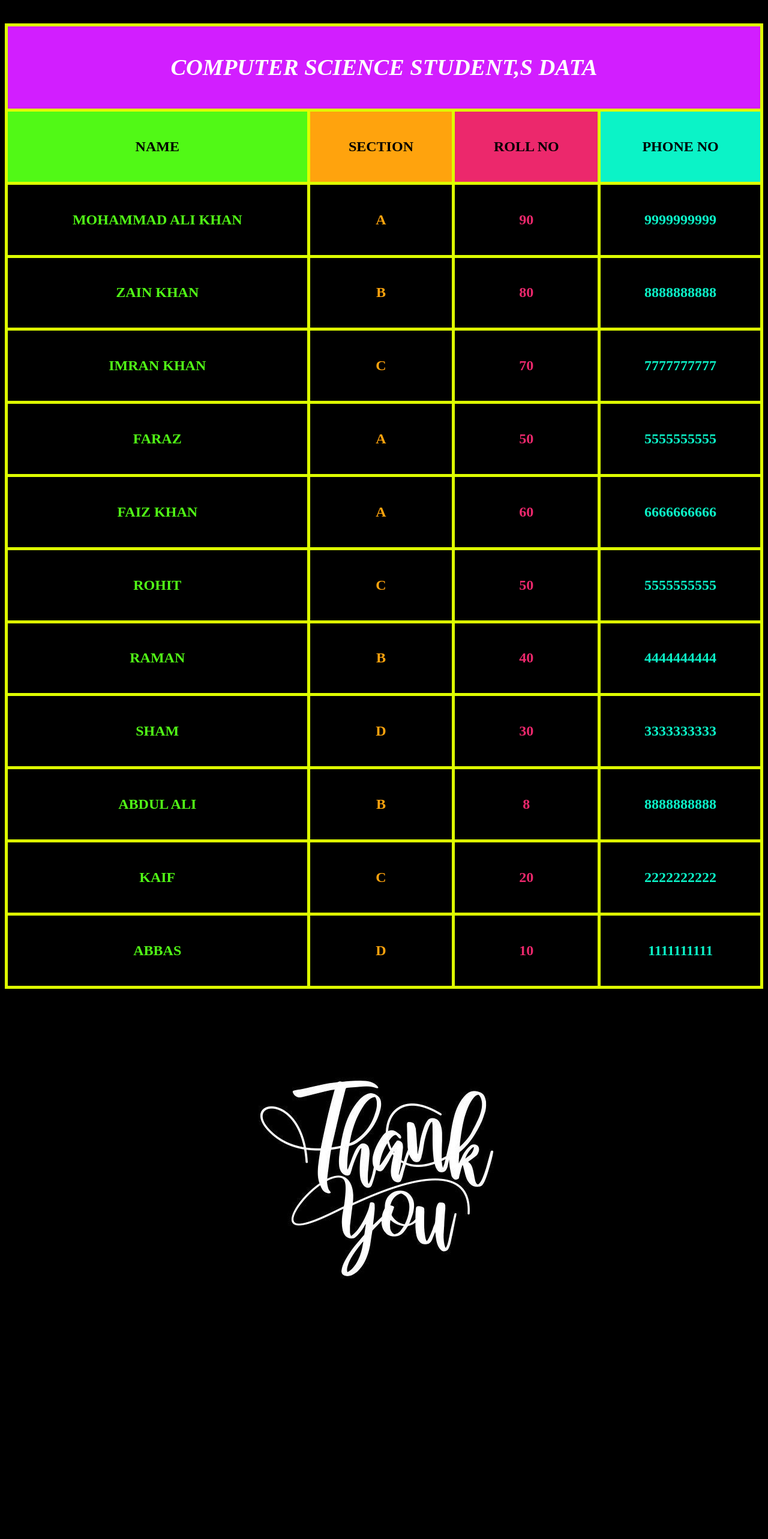
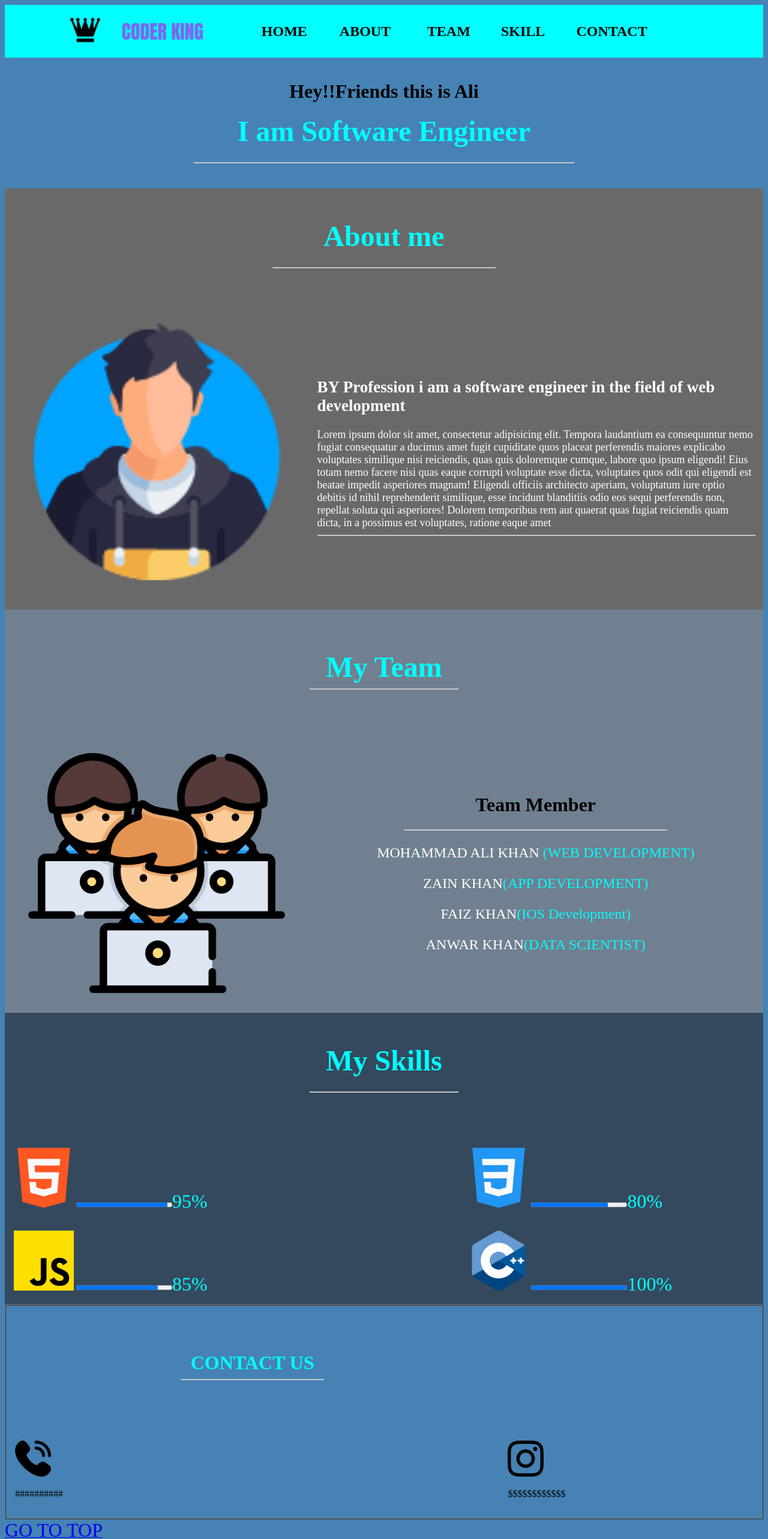
Before and after one commit to Code9907/wekings, a plain HTML site: page index.html in a window 1280 px wide. Shown: the whole page at 60% size. Before the commit the page ends 2292 px from the top, so only its background shows below. Drawn offline with Linux system fonts and the light colour scheme.

Commit message:
first comrit

```diff
--- a/index.html
+++ b/index.html
@@ -1,106 +1,203 @@
 <!DOCTYPE html>
-<html>
+<html lang="en">
 <head>
   <meta charset="UTF-8">
-  <meta name="viewport" content="width=device-width, initial-scale=1">
-	<title>TABLE PROJECT</title>
-	<link rel="stylesheet" href="style.css">
+  <meta name="viewport" content="width=device-width, initial-scale=1.0">
+  <meta http-equiv="X-UA-Compatible" content="ie=edge">
+  <title>MY PROJECT</title>
 </head>
-<body style="background-color:black ">
-<TABLE width="100%"border="0"cellpadding="25"align="center"bgcolor="#DEFF00"cellspacing="5">
-<CAPTION><marquee scrollamount="10"><font color="white"size="5">FOR PROJECT</font><marquee></CAPTION>
-<THEAD>
-<Tr>
-  <th colspan="4"bgcolor="#D21EFF">
-    <h1>
-     <big><font color="white"><i>COMPUTER SCIENCE STUDENT,S DATA</i></font></big>
-    </h1>
-  </th>
+<body bgcolor="#4682B4">
+<!--START HEADER-->
+<table width="100%"border="0"align="center"cellpadding="15"cells pacing="0"bgcolor="#00FFFF">
+  <tr><td>
+    <table width="85%"border="0"align="center"cellpadding="0"cellspacing="0">
+      <tr>
+        <td><img src="/crown (1).png"height="50px"></td>
+        <td>
+          <b><font size="6"color="#7B68EE"face="impact">CODER KING</b></font>
+        <td>
+        <td></td>
+        <td><a href="#HOME"style="text-decoration:none"><b><font size="5"color="black">HOME</font></b></td>
+        <td><a href="#ABOUT"style="text-decoration:none"><b><font size="5"color="black">ABOUT</font></b></td>
+        <td><a href="#TEAM"style="text-decoration:none"><b><font size="5"color="black">TEAM</font></b></td>
+        <td><a href="#SKILL"style="text-decoration:none"><b><font size="5"color="black">SKILL</font></b></td>
+        <td><a href="#CONTACT"style="text-decoration:none"><b><font size="5"color="black">CONTACT</font></b></td>
+      </tr>
+    </table>
+  </td></tr>
+</table>
+<!--END HEADER-->
+<BR>
+<!--START HOME-->
+<a name="HOME">
+<table width="100%"border="0"cellpadding="0"cellspacing="0"align="center">
+<TR><TD>
+  <TABLE width="100%"border="0"cellpadding="0"cellspacing="0"align="center">
+    <TR>
+      <TD align="center">
+        <H2>
+          <font size="6">
+            Hey!!Friends this is Ali</font>
+          </H2>
+      <H3>
+        <font color="#00FFFF"size="7">
+        I am Software Engineer
+        </H3>
+      <HR align="center"width="50%">
+      </TD>
+    </TR>
+  </TABLE>
+</TD></TR>
+<TABLE>
+</a>
+<!--END HOME-->
+<br>
+<!--START ABOUT-->
+<a name="ABOUT">
+<TABLE WIDTH="100%"BORDER="0"CELLPADDING="0"cellspacing="0"bgcolor="#696969">
+  <TR>
+    <TD>
+      <TABLE width="100%"border="0"cellpadding="15"cellspacing="0">
+        <tr>
+          <td colspan="2"height="180"align="center"valing="middle">
+            <font size="7"color="#00FFFF"><b>About me</b>
+          <HR align="CENTER"width="30%">
+          </td>
         </tr>
         <TR>
-  <Th style="background-color:#51F916 "> <h2><b>NAME</b></h2></Th>
-  <TH style="background-color:#FFA30D "><h2><b>SECTION</b></h2></TH>
-  <TH style="background-color:#EC286C"><h2><b>ROLL NO</b></h2></TH>
-  <TH style="background-color:#0BF3C7 "><h2><b>PHONE NO</b></h2></TH>
+          <TD width="40%"align="center">
+            <img src="/boy.png"width="90%">
+          </TD>
+        <TD width="60%">
+          <font color="white"size="4">
+          <h2>BY Profession i am a software engineer in the field of web development</h2>
+        Lorem ipsum dolor sit amet, consectetur adipisicing elit. Tempora laudantium ea consequuntur nemo fugiat consequatur a ducimus amet fugit cupiditate quos placeat perferendis maiores explicabo voluptates similique nisi reiciendis, quas quis doloremque cumque, labore quo ipsum eligendi! Eius totam nemo facere nisi quas eaque corrupti voluptate esse dicta, voluptates quos odit qui eligendi est beatae impedit asperiores magnam! Eligendi officiis architecto aperiam, voluptatum iure optio debitis id nihil reprehenderit similique, esse incidunt blanditiis odio eos sequi perferendis non, repellat soluta qui asperiores! Dolorem temporibus rem aut quaerat quas fugiat reiciendis quam dicta, in a possimus est voluptates, ratione eaque amet
+        <hr width="100%"align="center">
+        </font>
+        </TD>
         </TR>
-<THAED>
-  <TR bgcolor="black">
-    <TD align="center"><font color="#51F916"><h2>MOHAMMAD ALI KHAN</h2></font></TD>
-  <TD align="center"><font color="#FFA30D"><h2>A</h2></font></TD>
- <TD align="center"><font color="#EC286C"><h2>90</h2></font></TD>
-   <TD align="center"><font color="#0BF3C7"><h2>9999999999</h2></font></TD>
-  </TR>
-  </TR>
-  </TR>
-<tr bgcolor="black">
-   <TD align="center"><font color="#51F916"><h2>ZAIN KHAN</h2></font></TD>
-  <TD align="center"><font color="#FFA30D"><h2>B</h2></font></TD>
- <TD align="center"><font color="#EC286C"><h2>80</h2></font></TD>
-   <TD align="center"><font color="#0BF3C7"><h2>8888888888</h2></font></TD>
-</tr>
-<tr bgcolor="black">
-   <TD align="center"><font color="#51F916"><h2>IMRAN KHAN</h2></font></TD>
-  <TD align="center"><font color="#FFA30D"><h2>C</h2></font></TD>
- <TD align="center"><font color="#EC286C"><h2>70</h2></font></TD>
-   <TD align="center"><font color="#0BF3C7"><h2>7777777777</h2></font></TD>
-</tr>
-<tr bgcolor="black">
-   <TD align="center"><font color="#51F916"><h2>FARAZ</h2></font></TD>
-  <TD align="center"><font color="#FFA30D"><h2>A</h2></font></TD>
- <TD align="center"><font color="#EC286C"><h2>50</h2></font></TD>
-   <TD align="center"><font color="#0BF3C7"><h2>5555555555</h2></font></TD>
-</tr>
-<tr bgcolor="black">
-   <TD align="center"><font color="#51F916"><h2>FAIZ KHAN</h2></font></TD>
-  <TD align="center"><font color="#FFA30D"><h2>A</h2></font></TD>
- <TD align="center"><font color="#EC286C"><h2>60</h2></font></TD>
-   <TD align="center"><font color="#0BF3C7"><h2>6666666666</h2></font></TD>
-</tr>
-<tr bgcolor="black">
-   <TD align="center"><font color="#51F916"><h2>ROHIT</h2></font></TD>
-  <TD align="center"><font color="#FFA30D"><h2>C</h2></font></TD>
- <TD align="center"><font color="#EC286C"><h2>50</h2></font></TD>
-   <TD align="center"><font color="#0BF3C7"><h2>5555555555</h2></font></TD>
-</tr>
-<tr bgcolor="black">
-   <TD align="center"><font color="#51F916"><h2>RAMAN</h2></font></TD>
-  <TD align="center"><font color="#FFA30D"><h2>B</h2></font></TD>
- <TD align="center"><font color="#EC286C"><h2>40</h2></font></TD>
-   <TD align="center"><font color="#0BF3C7"><h2>4444444444</h2></font></TD>
-</tr>
-<tr bgcolor="black">
-   <TD align="center"><font color="#51F916"><h2>SHAM</h2></font></TD>
-  <TD align="center"><font color="#FFA30D"><h2>D</h2></font></TD>
- <TD align="center"><font color="#EC286C"><h2>30</h2></font></TD>
-   <TD align="center"><font color="#0BF3C7"><h2>3333333333</h2></font></TD>
-</tr>
-<tr bgcolor="black">
-   <TD align="center"><font color="#51F916"><h2>ABDUL ALI</h2></font></TD>
-  <TD align="center"><font color="#FFA30D"><h2>B</h2></font></TD>
- <TD align="center"><font color="#EC286C"><h2>8</h2></font></TD>
-   <TD align="center"><font color="#0BF3C7"><h2>8888888888</h2></font></TD>
-</tr>
-<tr bgcolor="black">
-   <TD align="center"><font color="#51F916"><h2>KAIF</h2></font></TD>
-  <TD align="center"><font color="#FFA30D"><h2>C</h2></font></TD>
- <TD align="center"><font color="#EC286C"><h2>20</h2></font></TD>
-   <TD align="center"><font color="#0BF3C7"><h2>2222222222</h2></font></TD>
-</tr>
-<tr bgcolor="black">
-   <TD align="center"><font color="#51F916"><h2>ABBAS</h2></font></TD>
-  <TD align="center"><font color="#FFA30D"><h2>D</h2></font></TD>
- <TD align="center"><font color="#EC286C"><h2>10</h2></font></TD>
-   <TD align="center"><font color="#0BF3C7"><h2>1111111111</h2></font></TD>
+        <tr>
+          <td></td>
         </tr>
       </TABLE>
+    </TD>
+  </TR>
+</TABLE>
+</a>
+<!--END ABOUT-->
+<!--START TEAM-->
+<a name="TEAM">
+<TABLE width="100%"border="0"cellpadding="0"cellspacing="0"bgcolor="#708090">
+ <TR>
+   <TD>
+     <TABLE width="100%"border="0"cellpadding="15"cellspacing="0">
+      <tr>
+        <td align="center"colspan="2"height="180px">
+         <font color="#00FFFF"size="7">  <b>My Team</b>
+         </font>
+         <HR WIDTH="20%"ALIGN="CENTER">
+      </td>
+      </tr>
+       <TR>
+         <TD width="40%"align="center">
+           <img src="/teamwork.png"width="90%">
+         </TD>
+         <TD width="80%"align="center">
+          <H1>Team Member</H1>
+         <hr width="60%"align="center">
+         <font color="white"size="5">
+           <p>
+             MOHAMMAD ALI KHAN
+             <font color="00FFFF">(WEB DEVELOPMENT)</font>
+             </p>
+           <p>
+             ZAIN KHAN<font color="00FFFF">(APP DEVELOPMENT)</font>
+           </p>
+         <p>
+           FAIZ KHAN<font color="00FFFF">(IOS Development)</font>
+         </p>
+         <p>
+           ANWAR KHAN<font color="00FFFF">(DATA SCIENTIST)</font>
+         </p>
 
-<table align="center">
+         </font>
+         </TD>
+       </TR>
+     </TABLE>
+   </TD>
+ </TR>
+  <TABLE>
+
+</TABLE>
+</a>
+<!--END TEAM-->
+<!--START SKILL-->
+<a name="SKILL">
+<TABLE width="100%"border="0"CELLPADDING="0"CELLSPACING="0"BGCOLOR="#34495E">
+  <TR>
+    <TD>
+    <TABLE width="100%"border="0"CELLPADDING="15"CELLSPACING="0">
+      <TR>
+        <TD align="center"height="180"colspan="2">
+          <font color="00FFFF"size="7">
+            <b>My Skills</b>
+          <hr align="center"width="20%">
+          </TD>
+      </TR>
+    <TR>
+     <TD width="30%">
+       <a href="https://www.google.com/search?q=html&oq=html&aqs=chrome..69i57j0i67i433j69i60l2j69i61.2878j0j4&client=ms-android-oppo-rvo3&sourceid=chrome-mobile&ie=UTF-8"><img src="/html-5.png"height="100px"></a>
+       <progress value="95"max="100">95%</progress><font size="6"color="00FFFF">95%</font>
+     </TD>
+     <TD width="30%">
+       <a href="https://www.google.com/search?q=css&oq=css&aqs=chrome.0.69i59j0i67i131i433j0i512j0i20i131i263i433i512j69i61.3047j0j9&client=ms-android-oppo-rvo3&sourceid=chrome-mobile&ie=UTF-8">
+         <img src="/css-3.png"height="100px"></a>
+       <progress value="80"max="100">80%</progress><font size="6"color="00FFFF">80%</font>
+     </TD>
+    </TR>
+    <TR>
+      <TD width="60%">
+      <a href="https://www.google.com/search?q=java+script&oq=java+script&aqs=chrome..69i57j0i10i512j0i512j0i10i512j69i60.6498j0j9&client=ms-android-oppo-rvo3&sourceid=chrome-mobile&ie=UTF-8"><img src="/js.png"height="100px"></a>
+      <progress value="85" max="100">85%</progress><font size="6"color="00FFFF">85%</font>
+      </TD>
+      <TD width="60%">
+        <a href="https://www.google.com/search?q=C%2B%2B&oq=C%2B%2B&aqs=chrome..69i57j0i131i433i512j0i67i131i433j0i20i263i512j0i131i433i512.3742j0j9&client=ms-android-oppo-rvo3&sourceid=chrome-mobile&ie=UTF-8#sbfbu=1&pi=C%2B%2B"><img src="/c-.png"height="100px"></a>
+        <progress value="100"max="100">100%</progress><font size="6"color="00FFFF">100%</font>
+      </TD>
+    </TR>
+    </TABLE>
+    </TD>
+  </TR>
+</TABLE>
+</a>
+<!--END SKILL-->
+<!--CONTACT-->
+<a name="CONTACT">
+<TABLE WIDTH="100%"border="1"cellspacing="0"cellpadding="0"align="center">
+  <TR>
+    <TD>
+      <TABLE width="100%"botder="1"cellspacing="0"cellpadding="15"align="center">
+        <TR>
+          <TD HEIGHT="180PX"align="center">
+            <font color="00FFFF"size="6"><b>CONTACT US</b></font>
+          <HR WIDTH="30%"ALIGN="CENTER">
+          </TD>
+        </TR>
         <tr>
         <td>
-<img src="/2908555508181e74e23e9f61f2f039ab.jpg">
+          <img src="/phone-call.png"height="60px"><p>##########</p>
+        </td>
+        <td>
+        <img src="/instagram.png"height="60px"><p>$$$$$$$$$$$$</p>
       </td>
       </tr>
-</table>
-
+      </TR>
+      </TABLE>
+    </TD>
+  </TR>
+</TABLE>
+</a>
+<a href="/index.html"><font size="6">GO TO TOP</font></a>
+<!---end contact>
 </body>
 </html>
```
Also changed, not shown: tutorial.html/tutorial.html (added, +447 -0 lines), 2908555508181e74e23e9f61f2f039ab.jpg (deleted), 8a6b1994f66c2d5e6967ad1655300762.gif (added), boy.png (added), c-.png (added), crown (1).png (added), css-3.png (added), html-5.png (added), instagram.png (added), js.png (added), phone-call.png (added), teamwork.png (added). Lines whose indentation alone changed are shown as unchanged.
